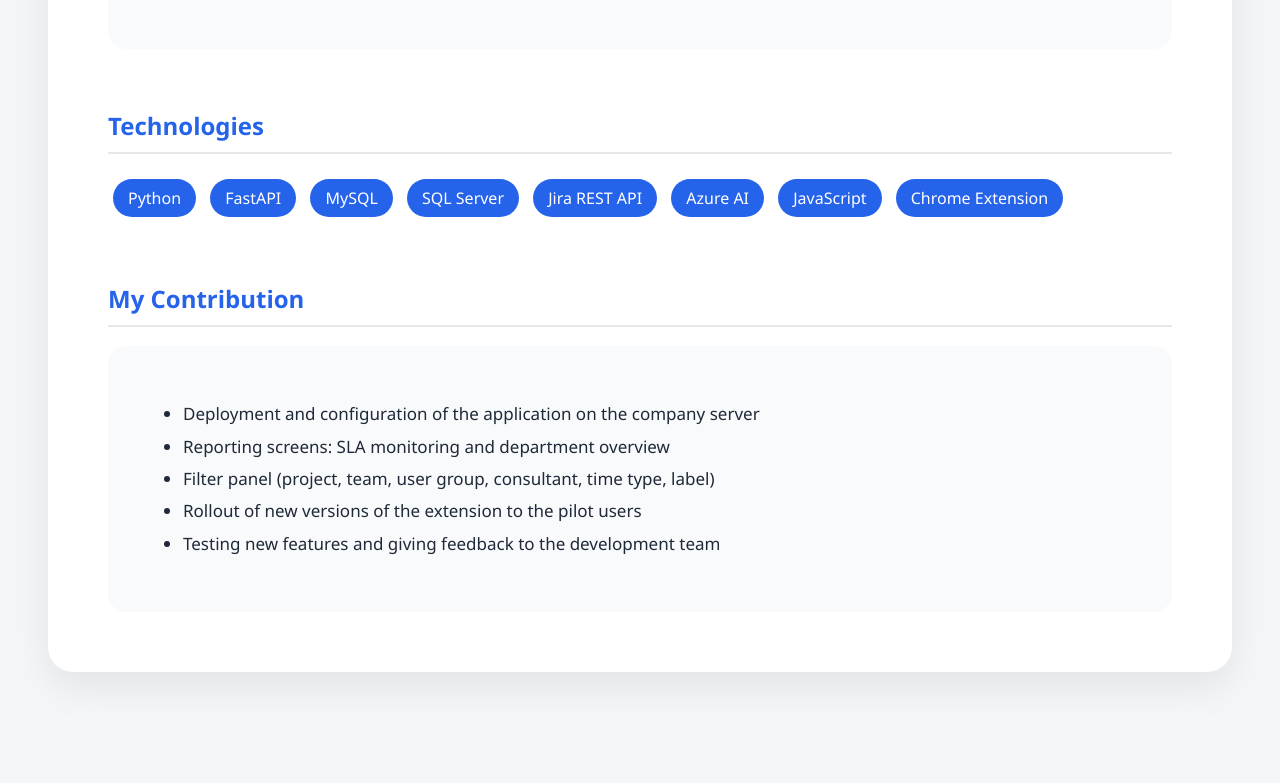
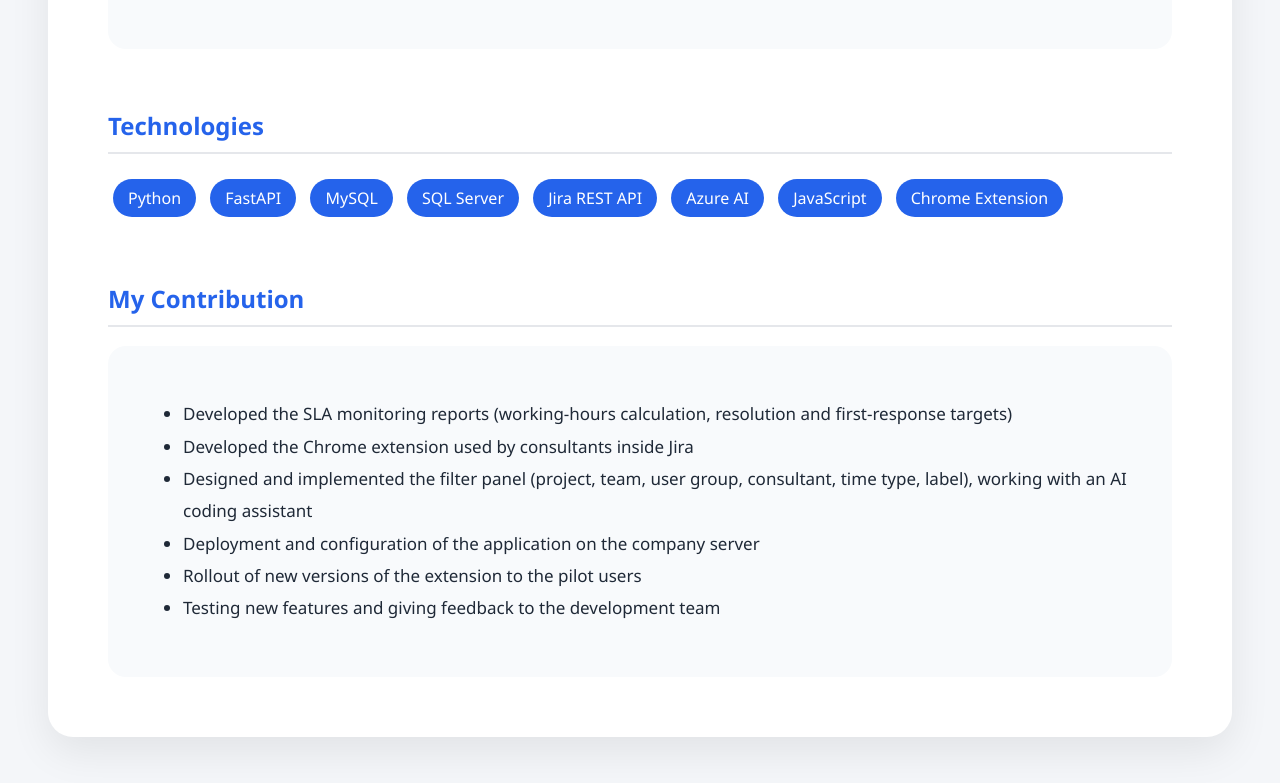
Before and after one commit to mariannakonst/portfolio-, a plain HTML site: page navigator.html in a window 1280 px wide. Shown: the part 3348-4131 px from the top of the page. Before the commit the page ends 4068 px from the top, so only its background shows below. Drawn offline with Linux system fonts and the light colour scheme.

Commit message:
Add files via upload

```diff
--- a/navigator.html
+++ b/navigator.html
@@ -365,11 +365,13 @@ My Contribution
 
 <ul>
 
+<li>Developed the SLA monitoring reports (working-hours calculation, resolution and first-response targets)</li>
+
+<li>Developed the Chrome extension used by consultants inside Jira</li>
+
+<li>Designed and implemented the filter panel (project, team, user group, consultant, time type, label), working with an AI coding assistant</li>
+
 <li>Deployment and configuration of the application on the company server</li>
-
-<li>Reporting screens: SLA monitoring and department overview</li>
-
-<li>Filter panel (project, team, user group, consultant, time type, label)</li>
 
 <li>Rollout of new versions of the extension to the pilot users</li>
 
```
